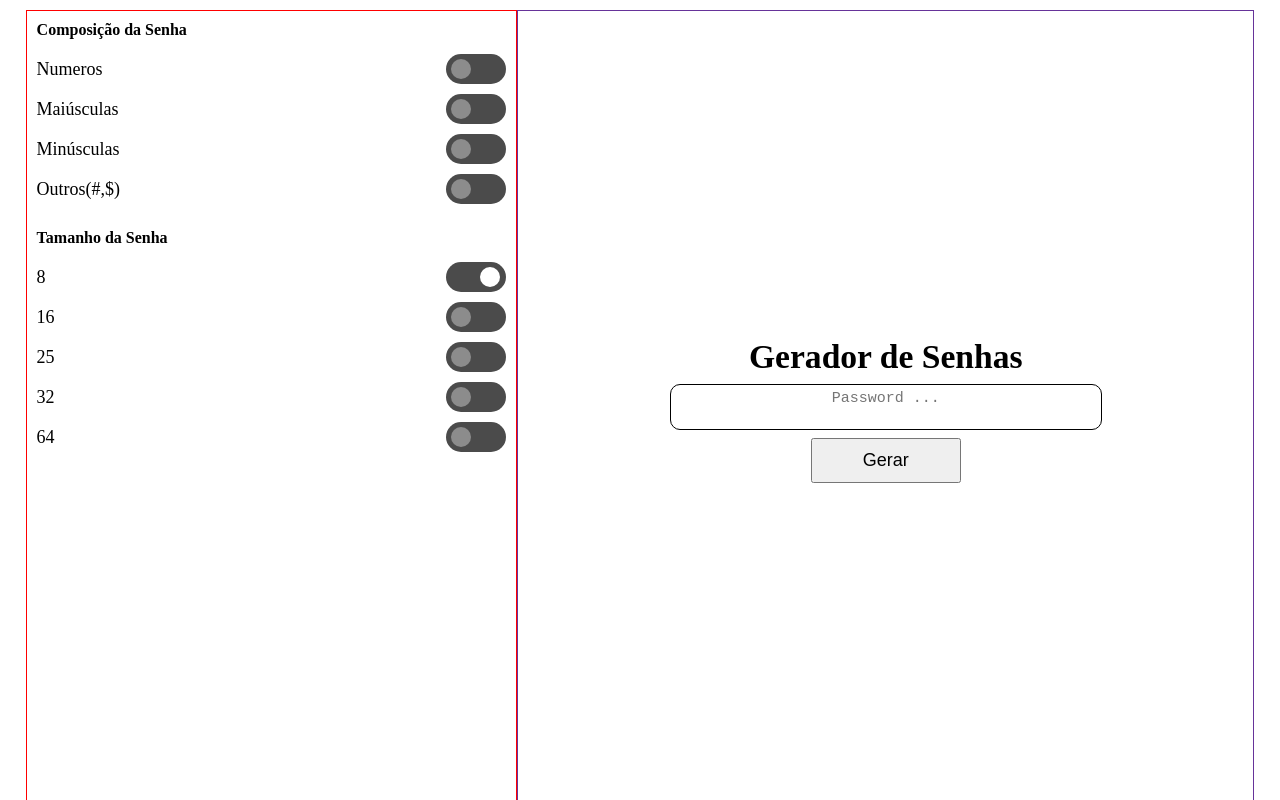
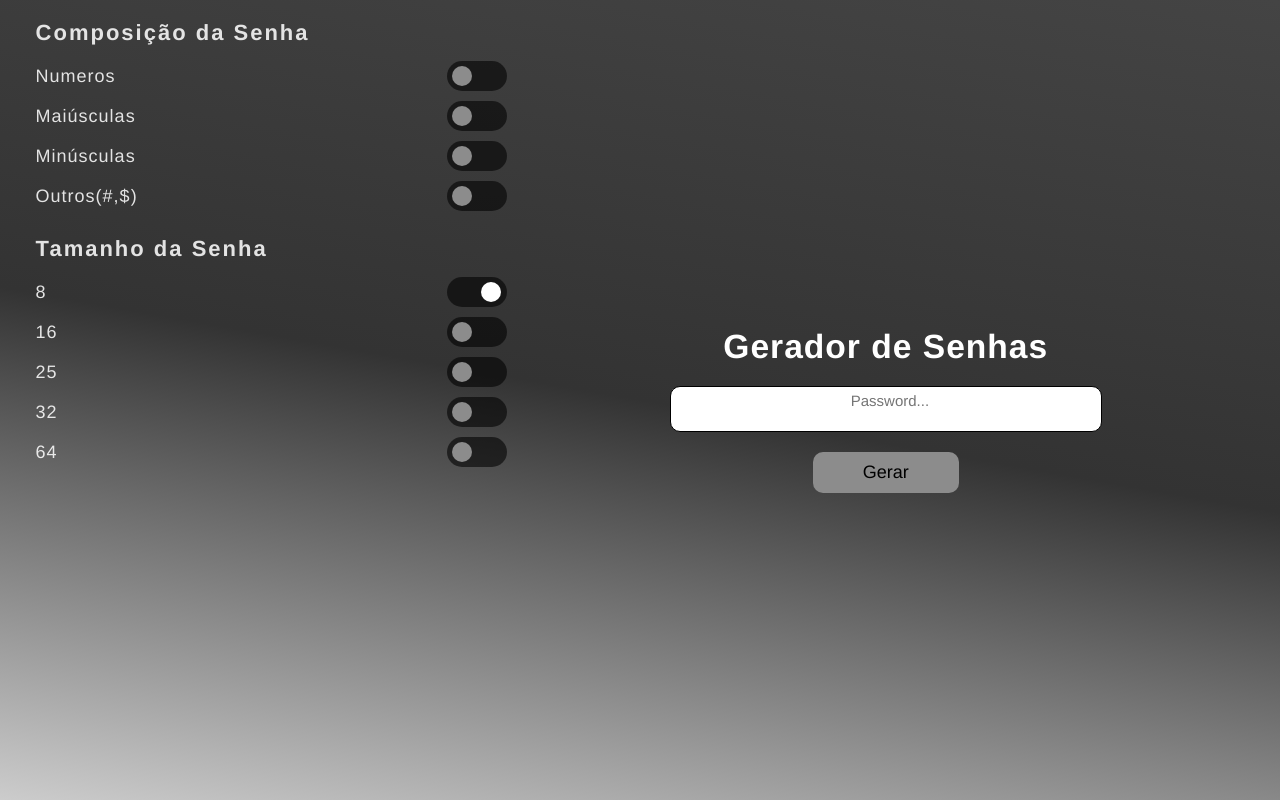
Before and after one commit to ghostkiller5874/PasswordGenerate, a plain HTML site: page index.html in a window 1280 px wide. Drawn offline with Linux system fonts and the light colour scheme.

Commit message:
Estilizacao e limpeza do js

```diff
--- a/assets/css/reset.css
+++ b/assets/css/reset.css
@@ -2,4 +2,5 @@
     margin: 0;
     padding: 0;
     box-sizing: border-box;
+    font-family: 'Franklin Gothic Medium', 'Arial Narrow', Arial, sans-serif;
 }
--- a/assets/css/style.css
+++ b/assets/css/style.css
@@ -5,46 +5,51 @@
     height: 100vh;
     padding: 10px 2%;
     overflow-x: hidden;
+    background-image: linear-gradient(190deg,#444 0%, #333 50%, #ccc 100%);
 }
 
 
 
 /* PARTE DO SELETOR */
 .seletor{
-    border: 1px solid red;
+    /* border: 1px solid red; */
     width: 40%;
     height: 100vh;
     display: flex;
     flex-direction: column;
+    color: #ffffffdc;
 }
-.cript, .SizePass, .contentPass{
+.SizePass, .contentPass{
     display: flex;
     flex-direction: column;
     margin: 10px;
 }
-.cript h4, .SizePass h4, .contentPass h4{
+.SizePass h4, .contentPass h4{
     margin-bottom: 10px;
+    font-size: 22px;
+    letter-spacing: 2px;
 }
 .seletor span {
     font-size: 18px;
+    letter-spacing: 1px;
 }
 
-.cript-check, .size-check, .content-check{
+.size-check, .content-check{
     display: flex;
     align-items: center;
     justify-content: space-between;
     margin: 5px 0;
 }
-.cript-check input, .size-check input, .content-check input{
+.size-check input, .content-check input{
     width: 60px;
     height: 30px;
     appearance: none;
     border-radius: 30px;
-    background-color: #4b4b4b;
+    background-color: #00000094;
     cursor: pointer;
     position: relative;
 }
-.cript-check input::before, .size-check input::before, .content-check input::before{
+.size-check input::before, .content-check input::before{
     content: "";
     width: 20px;
     height: 20px;
@@ -56,7 +61,7 @@
     transform: translateY(-50%);
     transition: all .3s ease;
 }
-.cript-check input:checked:before, .size-check input:checked::before, .content-check input:checked::before{
+.size-check input:checked::before, .content-check input:checked::before{
     left: 2.1rem;
     background-color: #fff;
 }
@@ -65,24 +70,25 @@
 
 /* PARTE DO GERADOR */
 .gerador{
-    border: 1px solid rebeccapurple;
+    /* border: 1px solid rebeccapurple; */
     width: 60%;
     height: 100vh;
     display: flex;
     justify-content: center;
     align-items: center;
     flex-direction: column;
+    color: #fff;
+    letter-spacing: 1px;
 }
 .gerador h4{
     font-size: 2.1em;
 }
 .gerador textarea{
     width: 27rem;
-
     padding:5px;
     border-radius: 10px;
     border: 1px solid #000;
-    margin: 8px 0;
+    margin: 20px 0;
     text-align: center;
     font-size: 15px;
     resize: none;
@@ -96,7 +102,11 @@
 .gerador button{
     padding: 10px 50px;
     font-size: 18px;
-
+    background-color: #8c8c8c;
+    color: #000;
+    border: 0;
+    border-radius: 10px;
+    cursor: pointer;
 }
 
 @media screen and (max-width: 768px) {
```
Also changed, not shown: assets/js/script.js (+2 -31 lines), index.html (+1 -1 lines).
